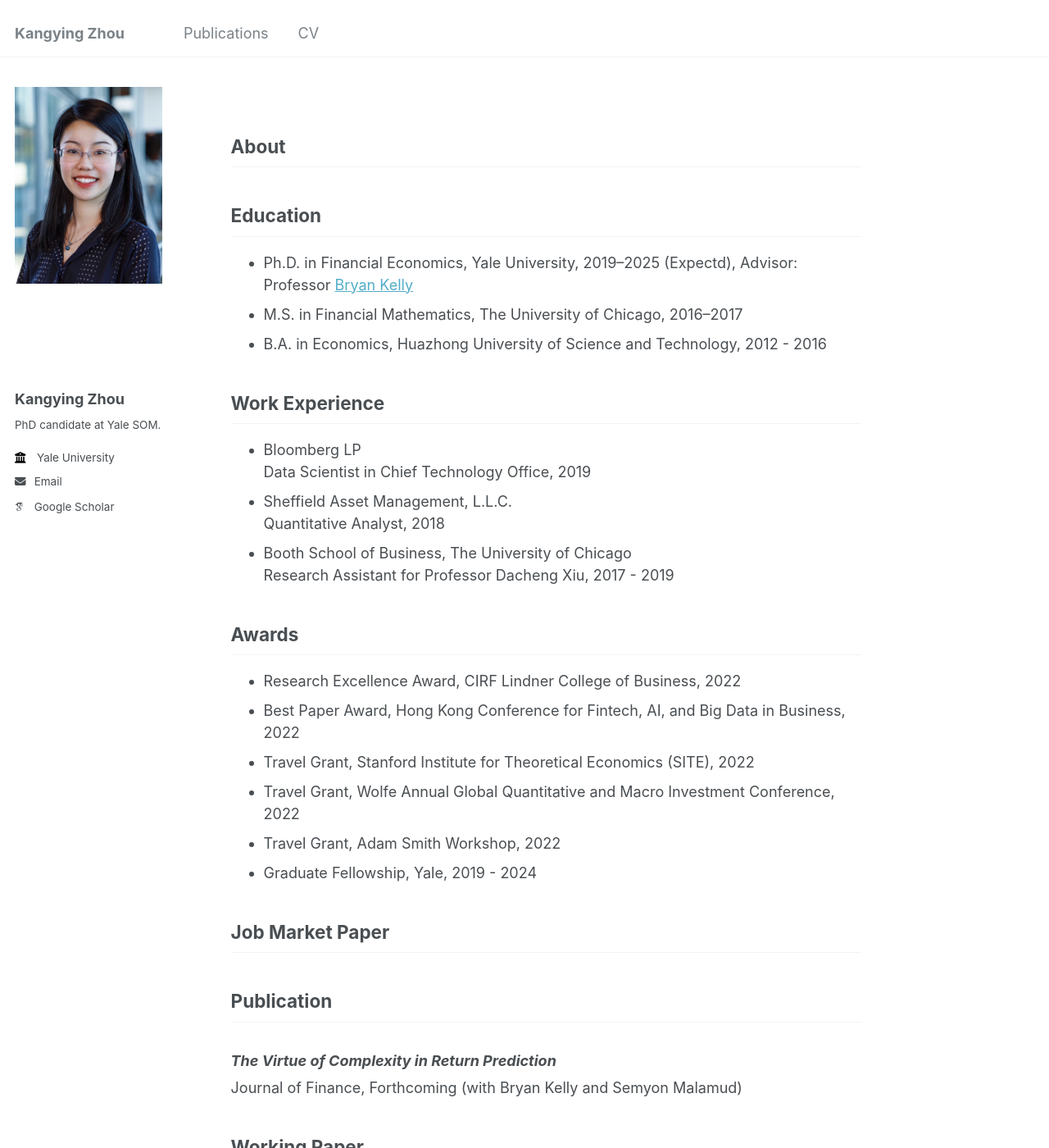
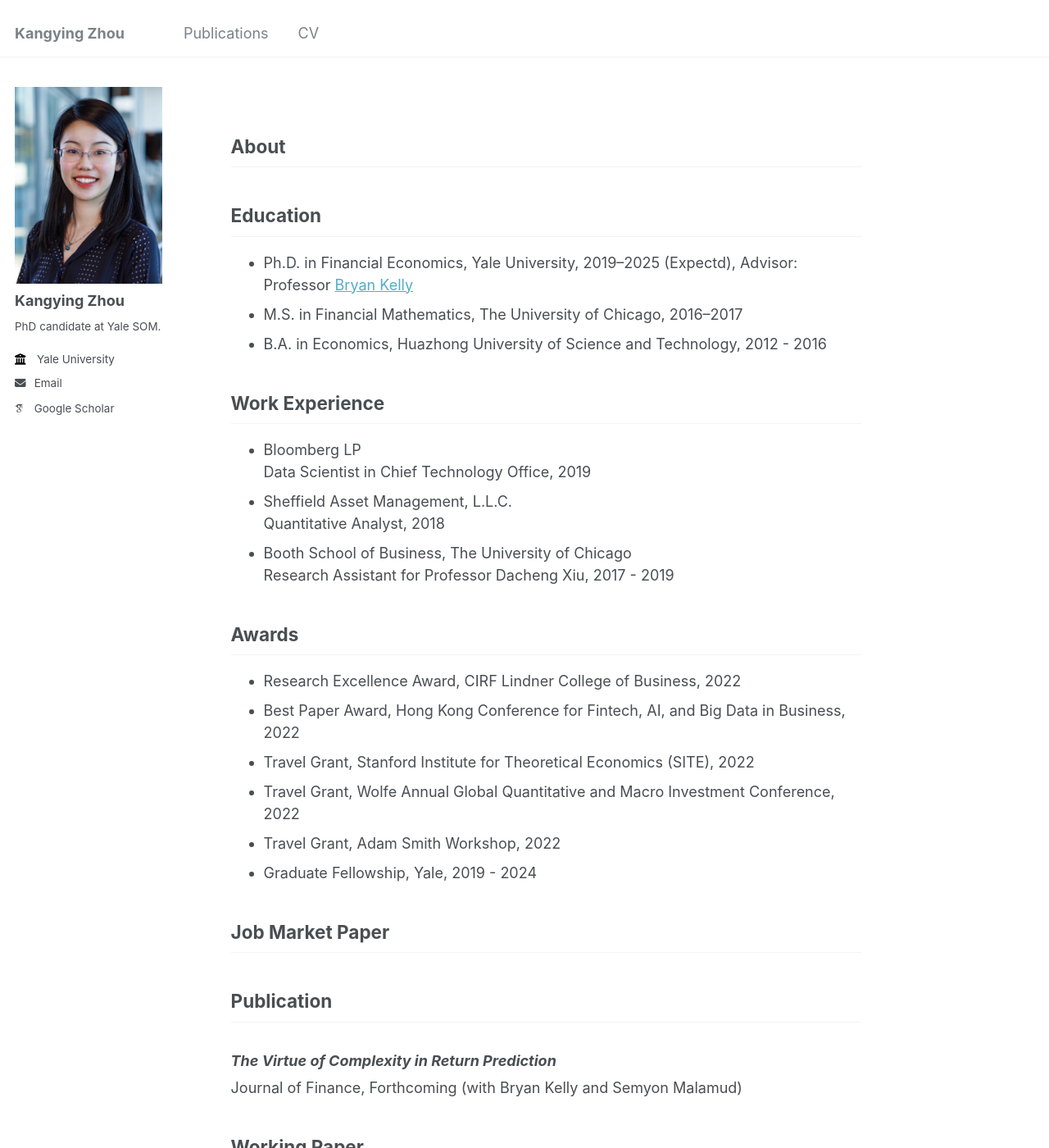
Before and after one commit to rosieli5/rosieli5.github.io, a Jekyll site: the page built from _pages/about.md, in a window 1280 px wide and 1400 px high. Shown: the whole window at 82% size. Built offline with Jekyll 4.4.1, drawn with Linux system fonts in a browser that asks for light colours; some web fonts are replaced.

Commit message:
Update _sidebar.scss

```diff
--- a/_sass/_sidebar.scss
+++ b/_sass/_sidebar.scss
@@ -81,10 +81,10 @@
   display: table;
   vertical-align: top;
   // width: 36px;
-  width: 270px;
+  width: 180px;
   // set width only, for non-square avatars
   // height: 36px;
-  height: 360px;
+  height: 240px;
   // display: table-cell;
 
   // @include breakpoint($large) {
```
